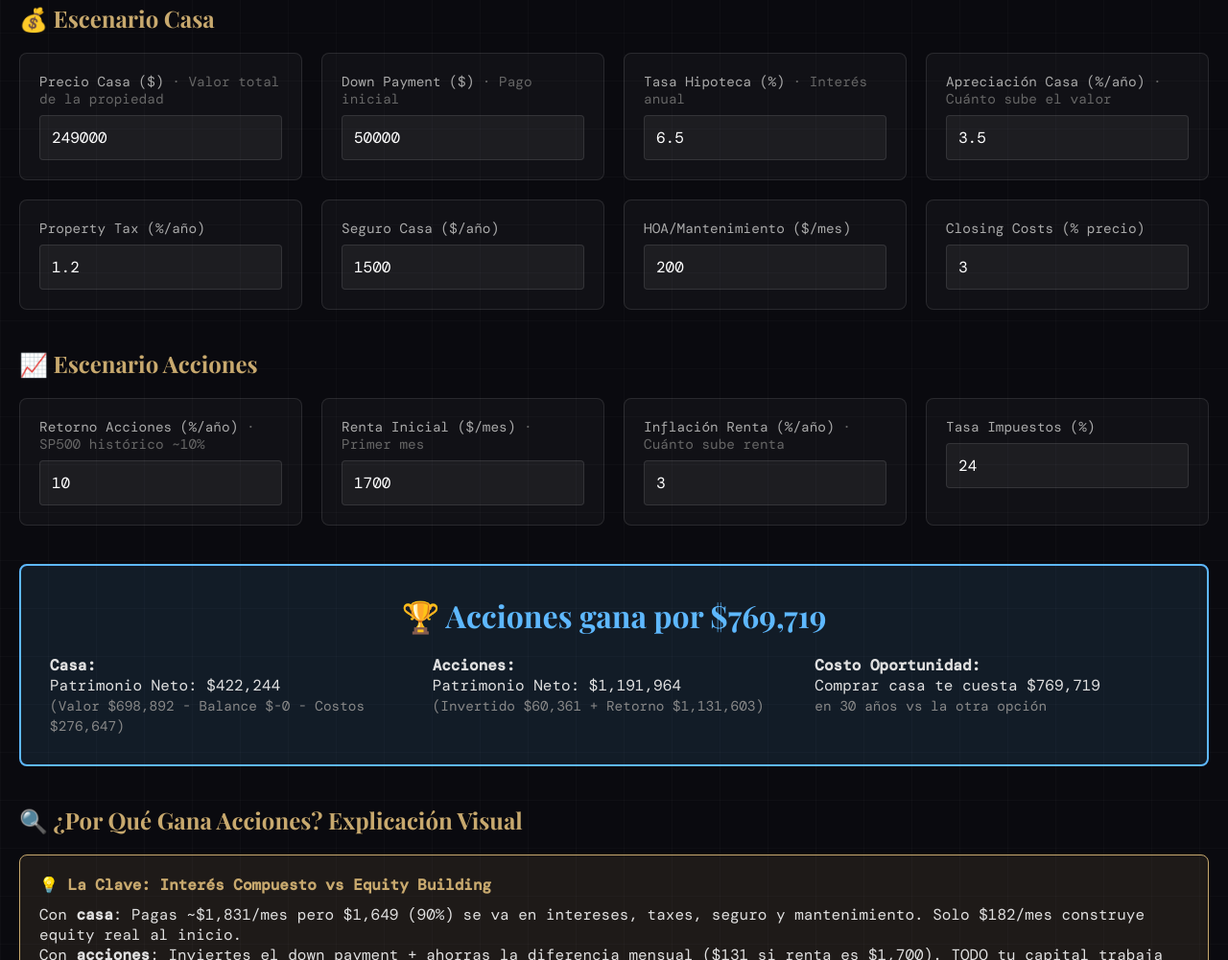
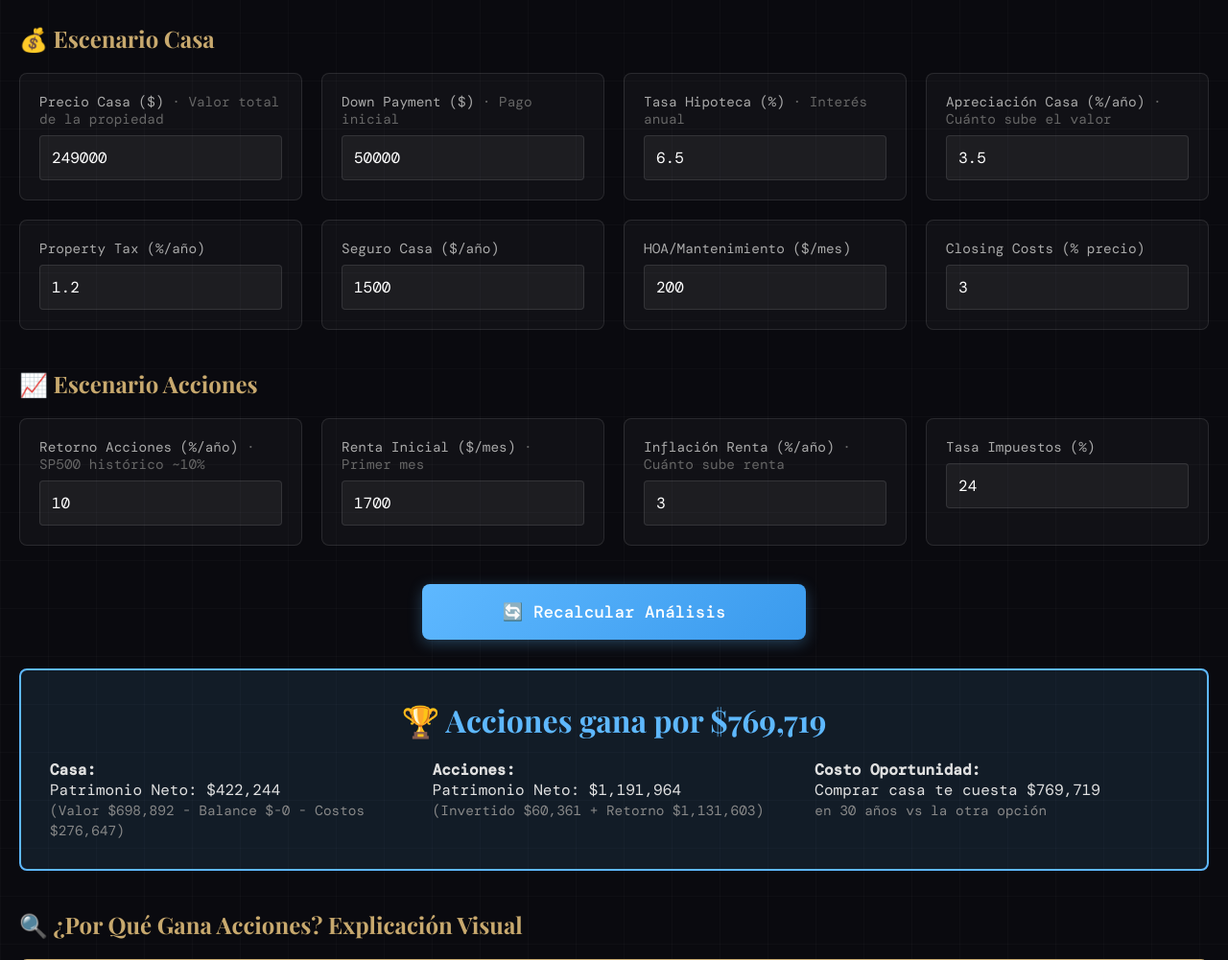
Before and after one commit to lalocripto/analisis-casa-acciones, a plain HTML site: page index.html in a window 1280 px wide. Shown: the part 316-1317 px from the top of the page at 96% size. Drawn offline with nearby package versions, Linux system fonts and the light colour scheme; a web font is replaced by a local one.

Commit message:
feat: botón manual 'Recalcular Análisis' con feedback visual
CAMBIO DE COMPORTAMIENTO:
- ANTES: Auto-recalculaba con cada cambio (podía ser confuso)
- AHORA: Solo recalcula cuando presionas el botón 🔄

FEATURES:
✅ Botón grande y prominente 'Recalcular Análisis'
✅ Feedback visual cuando cambias valores:
   - Botón pulsa con animación
   - Texto cambia a '⚡ Recalcular Análisis (valores modificados)'
✅ Resetea estado después de recalcular
✅ Presets siguen auto-recalculando (más intuitivo)
✅ Notice actualizado para explicar el flujo

UX MEJORADO:
1. Cambias valores (ej: tasa hipoteca 6.5% → 5%)
2. Botón hace pulse y dice 'valores modificados'
3. Presionas botón
4. TODO se recalcula con los nuevos valores
5. Botón vuelve a estado normal

```diff
--- a/index.html
+++ b/index.html
@@ -88,6 +88,43 @@
         .preset-btn:hover {
             background: rgba(200, 169, 110, 0.2);
             transform: translateY(-2px);
+        }
+
+        .recalcular-btn {
+            background: linear-gradient(135deg, #5eb8ff, #3a9aed);
+            border: none;
+            color: #fff;
+            padding: 18px 40px;
+            border-radius: 8px;
+            cursor: pointer;
+            font-family: 'DM Mono', monospace;
+            font-size: 1.1rem;
+            font-weight: 500;
+            transition: all 0.3s;
+            box-shadow: 0 4px 15px rgba(94, 184, 255, 0.3);
+            width: 100%;
+            max-width: 400px;
+            margin: 30px auto;
+            display: block;
+        }
+
+        .recalcular-btn:hover {
+            transform: translateY(-3px);
+            box-shadow: 0 6px 20px rgba(94, 184, 255, 0.4);
+            background: linear-gradient(135deg, #6ec5ff, #4aa9f5);
+        }
+
+        .recalcular-btn:active {
+            transform: translateY(-1px);
+        }
+
+        @keyframes pulse {
+            0%, 100% {
+                box-shadow: 0 4px 15px rgba(94, 184, 255, 0.3);
+            }
+            50% {
+                box-shadow: 0 4px 25px rgba(94, 184, 255, 0.6);
+            }
         }
 
         .section-title {
@@ -436,7 +473,7 @@
         </header>
 
         <div class="interactive-notice">
-            ⚡ <strong>Herramienta 100% Interactiva</strong> · Cambia cualquier valor y todo se recalcula automáticamente en tiempo real
+            ⚡ <strong>Herramienta 100% Interactiva</strong> · Cambia cualquier valor y presiona "Recalcular Análisis" para ver los resultados actualizados
         </div>
 
         <div class="presets">
@@ -503,8 +540,12 @@
             </div>
         </div>
 
+        <button class="recalcular-btn" onclick="actualizarCalculos()">
+            🔄 Recalcular Análisis
+        </button>
+
         <div id="veredicto" class="winner">
-            <h3>Calculando...</h3>
+            <h3>Ajusta los valores arriba y presiona "Recalcular"</h3>
         </div>
 
         <div class="timeline-comparison">
@@ -1214,10 +1255,27 @@
             }, 100);
         }
 
-        // Event listeners
+        // Event listeners para mostrar que valores cambiaron
+        let valoresCambiados = false;
+
         document.querySelectorAll('input').forEach(input => {
-            input.addEventListener('input', actualizarCalculos);
+            input.addEventListener('input', () => {
+                valoresCambiados = true;
+                const btn = document.querySelector('.recalcular-btn');
+                btn.style.animation = 'pulse 1.5s infinite';
+                btn.innerHTML = '⚡ Recalcular Análisis (valores modificados)';
+            });
         });
+
+        // Modificar función de recalcular para resetear estado
+        const actualizarCalculosOriginal = actualizarCalculos;
+        actualizarCalculos = function() {
+            actualizarCalculosOriginal();
+            valoresCambiados = false;
+            const btn = document.querySelector('.recalcular-btn');
+            btn.style.animation = '';
+            btn.innerHTML = '🔄 Recalcular Análisis';
+        };
 
         // Calcular al cargar
         window.addEventListener('load', actualizarCalculos);
```
